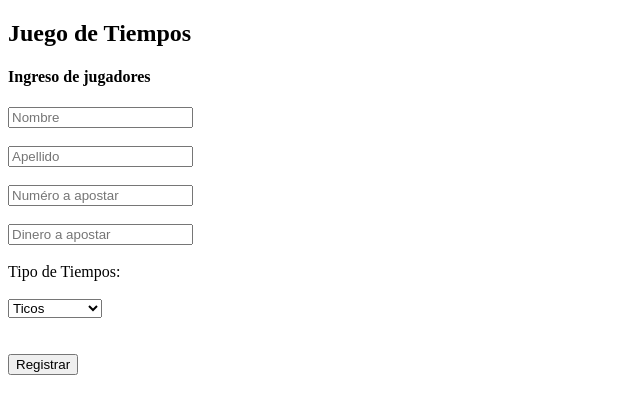
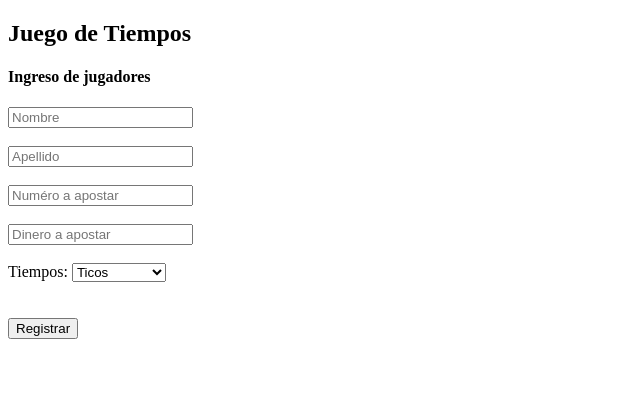
Before and after one commit to bernalqz/Proyecto_Progra04, a PHP site: page / in a window 1280 px wide. Shown: the top 414 px of the page, without its empty margins (0-640 px from the left). Run offline with PHP 8.4, Linux system fonts and the light colour scheme.

Commit message:
select correccion

```diff
--- a/index.php
+++ b/index.php
@@ -17,7 +17,7 @@
 <input type="text" placeholder="Apellido"></input><br><br>
 <input type="number" placeholder="Numéro a apostar" max="100"></input><br><br>
 <input type="number" placeholder="Dinero a apostar" max="100"></input><br><br>
-<label >Tipo de Tiempos:</label><br><br>
+<label >Tiempos:  </label>
     <select >
         <option >Ticos</option>
         <option >Nica</option>
```
